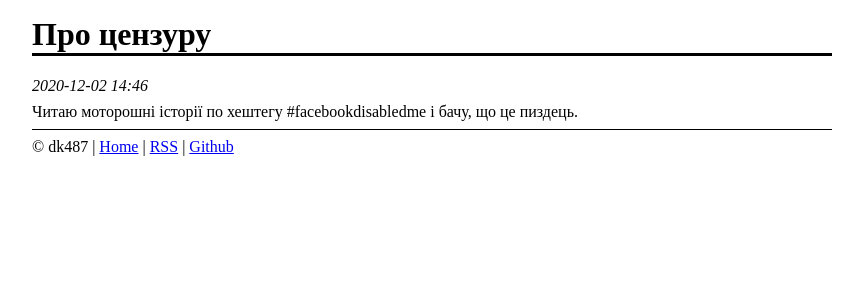
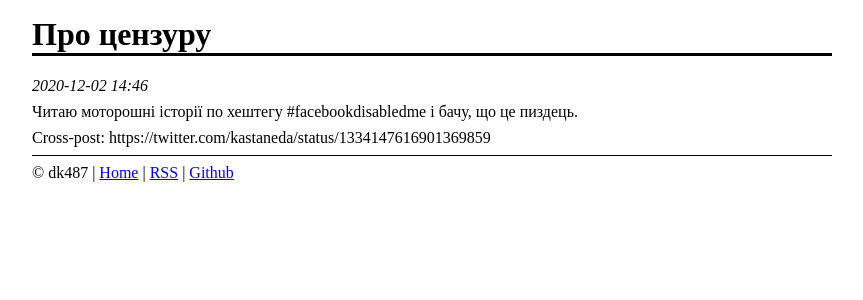
Before and after one commit to dk487/test.de.co.ua, a Jekyll site: the page built from _posts/2020-12-02-pro-tsienzuru.markdown, in a window 1280 px wide. Shown: the top 300 px of the page, without its empty margins (208-1071 px from the left). Built offline with Jekyll 4.4.1, drawn with Linux system fonts in a browser that asks for light colours; part of the change alters nothing that is shown.

Commit message:
Updated Pro Tsienzuru

```diff
--- a/_posts/2020-12-02-pro-tsienzuru.markdown
+++ b/_posts/2020-12-02-pro-tsienzuru.markdown
@@ -4,3 +4,5 @@ date: 2020-12-02 16:46:00 +02:00
 ---
 
 Читаю моторошні історії по хештегу #facebookdisabledme і бачу, що це пиздець.
+
+Cross-post: https://twitter.com/kastaneda/status/1334147616901369859
```
